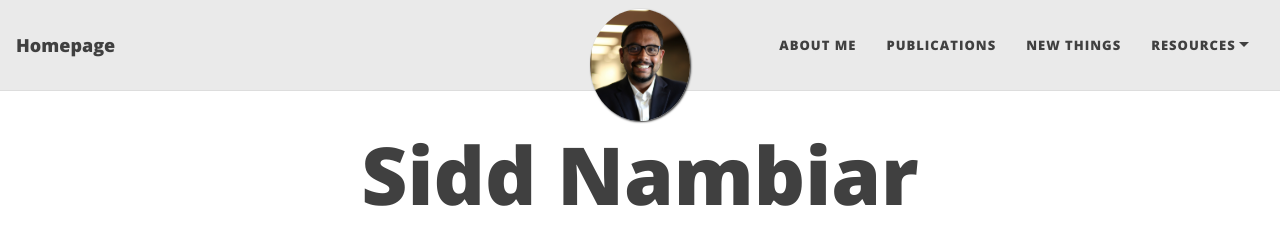
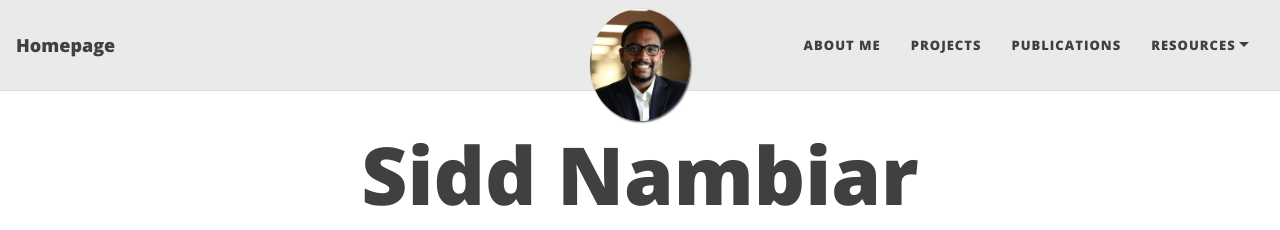
Before and after one commit to sidscorp/snambiar, a Jekyll site: the page built from index.md, in a window 1280 px wide. Shown: the top 230 px of the page. Built offline with Jekyll 4.4.1, drawn with Linux system fonts in a browser that asks for light colours; nearby versions of some CDN libraries; our own code applies the rules of GitHub Pages for plain Markdown files; the list of posts is cut into pages by our own code.

Commit message:
Update _config.yml

```diff
--- a/_config.yml
+++ b/_config.yml
@@ -15,8 +15,8 @@ author: Siddhartha Nambiar
 
 navbar-links:
   About Me: "aboutme"
+  Projects: "projects"
   Publications: "publications"
-  New Things: "Something New"
   Resources:
     - National Center for Human Factors in Healthcare: "https://www.medicalhumanfactors.net/"
     - Build websites like this: "https://programminghistorian.org/en/lessons/building-static-sites-with-jekyll-github-pages"
```
